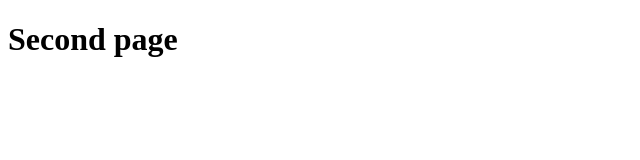
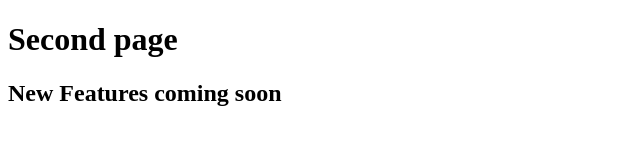
Before and after one commit to Athul-Kumar/practice-sample, a plain HTML site: page hello.html in a window 1280 px wide. Shown: the whole page, without its empty margins (0-640 px from the left). Drawn offline with Linux system fonts and the light colour scheme.

Commit message:
5th commit

```diff
--- a/hello.html
+++ b/hello.html
@@ -17,6 +17,7 @@
             <p class="browsehappy">You are using an <strong>outdated</strong> browser. Please <a href="#">upgrade your browser</a> to improve your experience.</p>
         <![endif]-->
         <h1>Second page</h1>
+        <h2>New Features coming soon</h2>
 
         <script src="" async defer></script>
     </body>
```
